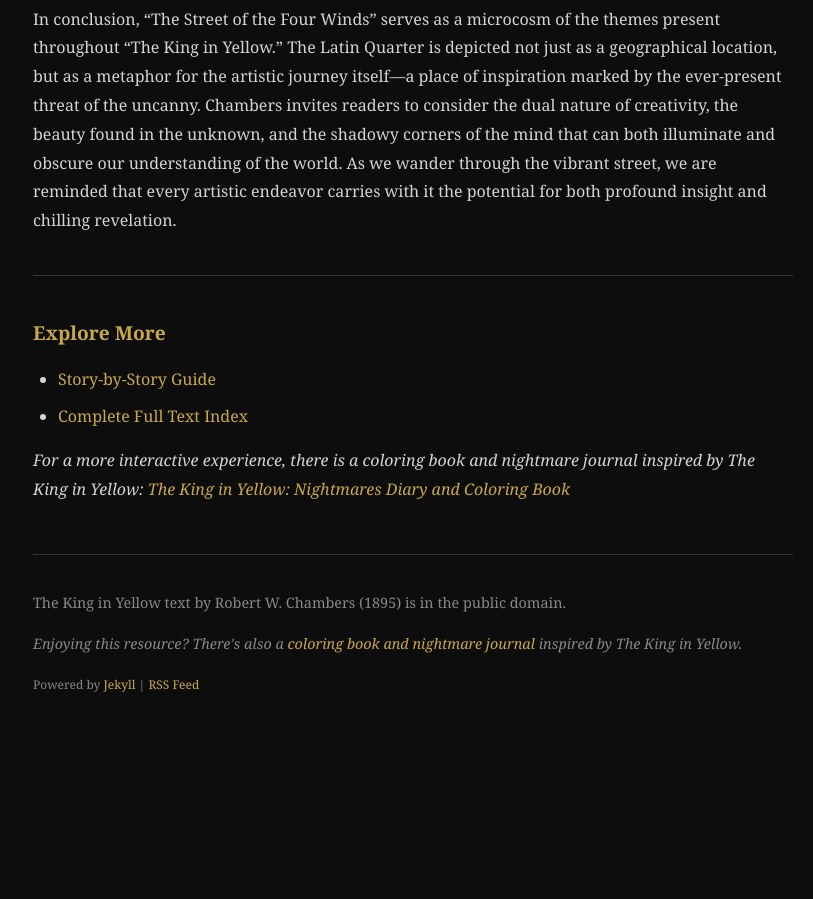
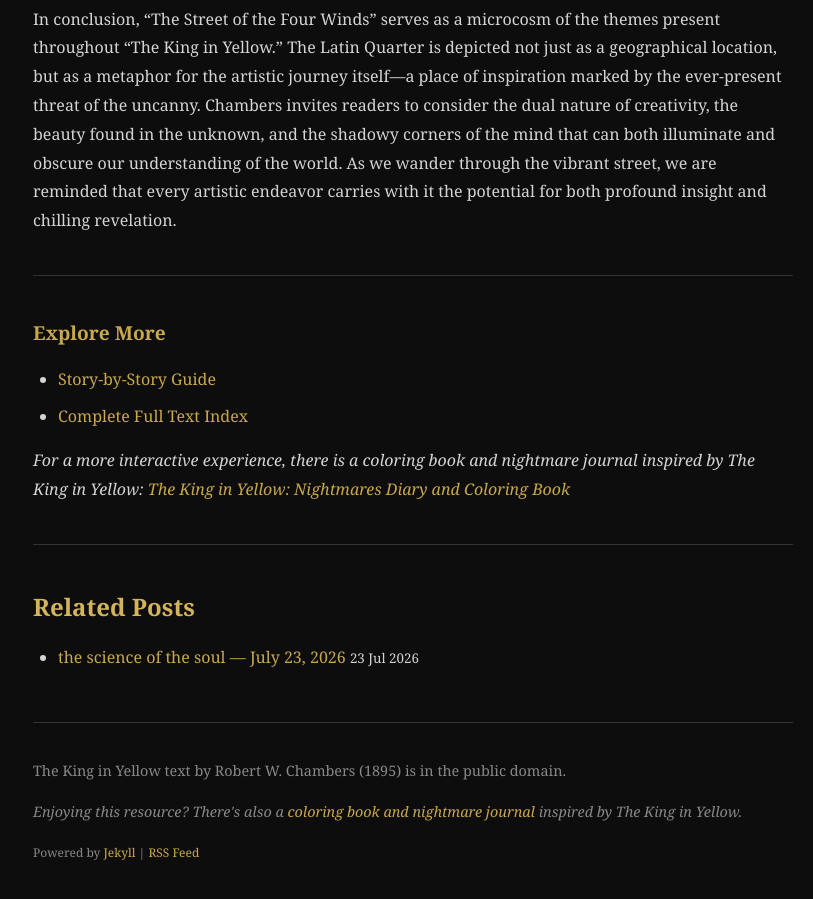
Before and after one commit to miravosqueinteresante/the-king-in-yellow-resources, a Jekyll site: the page built from _posts/2026-06-17-the-street-of-the-four-winds-the-latin-quarter.md, in a window 1280 px wide and 900 px high, scrolled down 1197 px. Shown: the whole window, without its empty margins (227-1040 px from the left). Built offline with Jekyll 4.4.1, drawn with Linux system fonts in a browser that asks for light colours; before the commit the page ends 1929 px from its top, so only the background shows below that; some of the changed lines change nothing that is shown.

Commit message:
Daily post — 2026-07-23

```diff
--- a/_data/post-queue.json
+++ b/_data/post-queue.json
@@ -91,9 +91,10 @@
   },
   "behind_the_story": {
     "used": [
-      "The Street of the Four Winds \u2014 the Latin Quarter"
+      "The Street of the Four Winds \u2014 the Latin Quarter",
+      "The Mask \u2014 the science of the soul"
     ],
-    "last_date": "2026-06-17"
+    "last_date": "2026-07-23"
   },
   "mythos_exploration": {
     "used": [
--- /dev/null
+++ b/_posts/2026-07-23-the-mask-the-science-of-the-soul.md
@@ -0,0 +1,32 @@
+---
+layout: post
+title: "the science of the soul — July 23, 2026"
+date: 2026-07-23 12:00:00 +0000
+categories: blog
+content_type: behind_the_story
+tags: [behind the story the-king-in-yellow chambers analysis]
+---
+In Robert W. Chambers' "The King in Yellow," the motif of the mask serves as a potent symbol for the exploration of identity, consciousness, and the metaphysical dimensions of the human soul. As characters don literal and metaphorical masks throughout the stories, they reveal deep-seated fears and desires, ultimately exposing the fragility of their own existence and the reality they inhabit.
+
+At its core, the mask represents the duality of human nature—the persona we present to the world versus the hidden self we conceal. In "The Yellow Sign," for example, the character of the artist seems to oscillate between his artistic aspirations and the existential dread that permeates his life, particularly through his obsession with the mysterious play, "The King in Yellow." The artist’s fixation on the play, which is said to drive its readers to madness, serves as a metaphorical mask that distorts his perception of reality. This transformation signifies how art can both illuminate and obscure the truth of one’s identity.
+
+Chambers elevates the concept of the mask to an ontological inquiry about the soul. The titular play introduces a world where the boundaries between sanity and insanity blur, compelling individuals to confront their own inner demons. The mask becomes a conduit for exploring this theme of sanity; the characters who engage with "The King in Yellow" often find themselves grappling with a fragmented sense of self. Their identities are not merely obscured by the mask, but rather, they are fundamentally altered. This aligns with the philosophical underpinnings of weird fiction, which often seeks to challenge conventional understandings of reality and identity.
+
+In "The Repairer of Reputations," the character of Hildred Castaigne dons the mask of social propriety, yet beneath this façade lurks a dangerously ambitious and delusional mind. His transformation is a direct result of exposure to "The King in Yellow," which reveals the latent madness within him. The mask he wears signifies both his societal role and the deeper, darker truths that he is unwilling to confront. Hildred’s mental unraveling emphasizes how masks can both protect and imprison individuals, binding them to a fragile sense of reality that can collapse at any moment.
+
+Moreover, the mask motif evokes the idea of the soul's fragility in the face of overwhelming existential dread. The haunting refrain of "The King in Yellow" echoes throughout the stories, suggesting that the act of wearing a mask is not merely an escape from reality, but also a dangerous gamble that can lead to one's ruin. Characters who seek to transcend their limitations through masks often find themselves ensnared in a web of despair and madness—a poignant commentary on the human condition.
+
+In conclusion, the mask in "The King in Yellow" serves as a multifaceted symbol that delves into the complexities of identity, consciousness, and the nature of the soul. Chambers invites readers to confront their own masks, urging an examination of the boundaries between sanity and madness, art and reality, self and other. Through this exploration, "The King in Yellow" remains a timeless meditation on the intricacies of existence, echoing into the depths of our own lives as we navigate the thin veils that separate us from our true selves.
+
+---
+
+### Explore More
+
+- [Story-by-Story Guide](/the-king-in-yellow-resources/analysis/story-guide/)
+- [Complete Full Text Index](/the-king-in-yellow-resources/full-text/)
+
+*For a more interactive experience, there is a coloring book and nightmare journal inspired by The King in Yellow: [The King in Yellow: Nightmares Diary and Coloring Book](https://www.amazon.com/dp/B0CTXCQ9HM)*
+
+### Previous Posts on This Topic
+
+- [the Latin Quarter — June 17, 2026](/the-king-in-yellow-resources/2026/07/2026-06-17-the-street-of-the-four-winds-the-latin-quarter.html)
```
